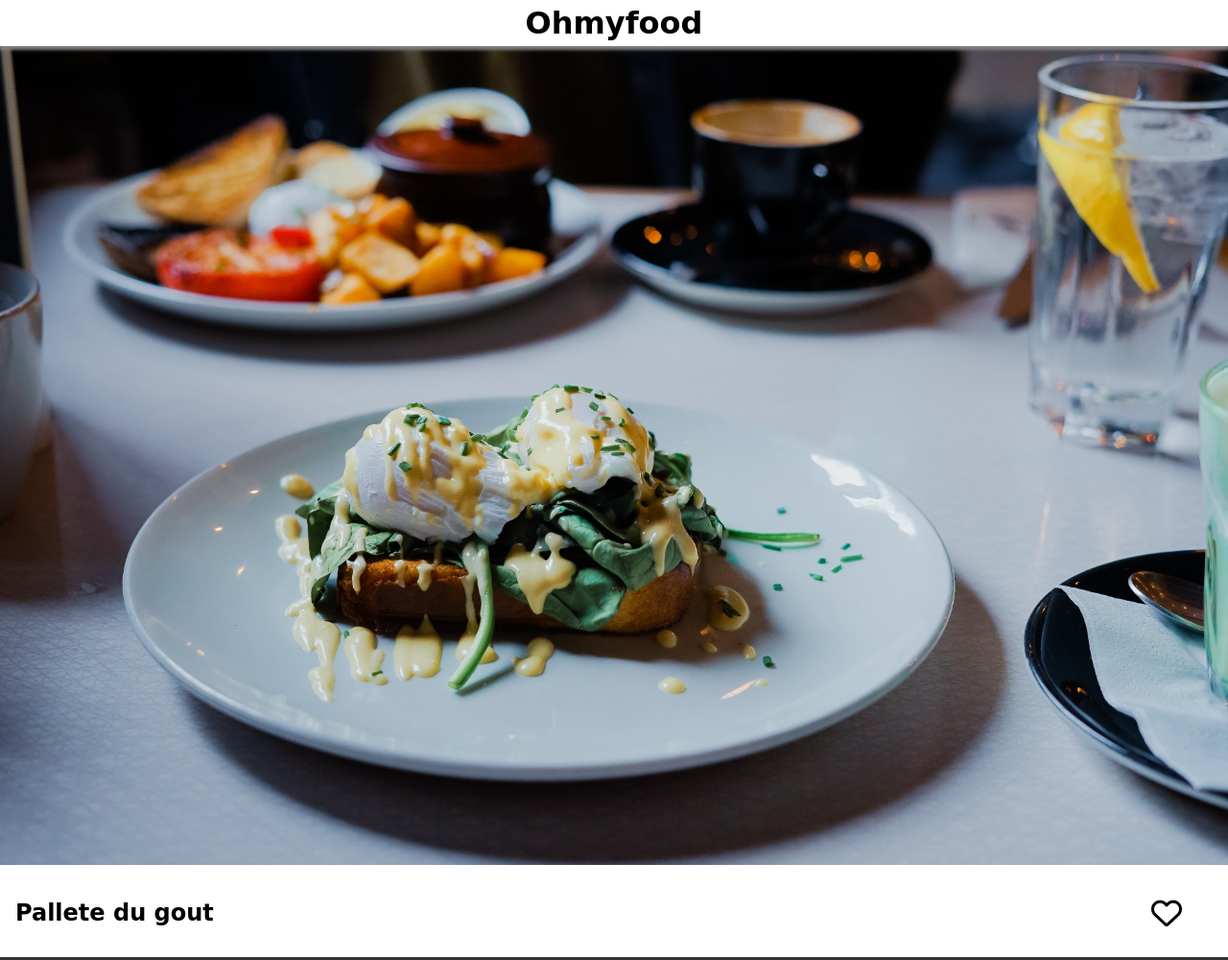
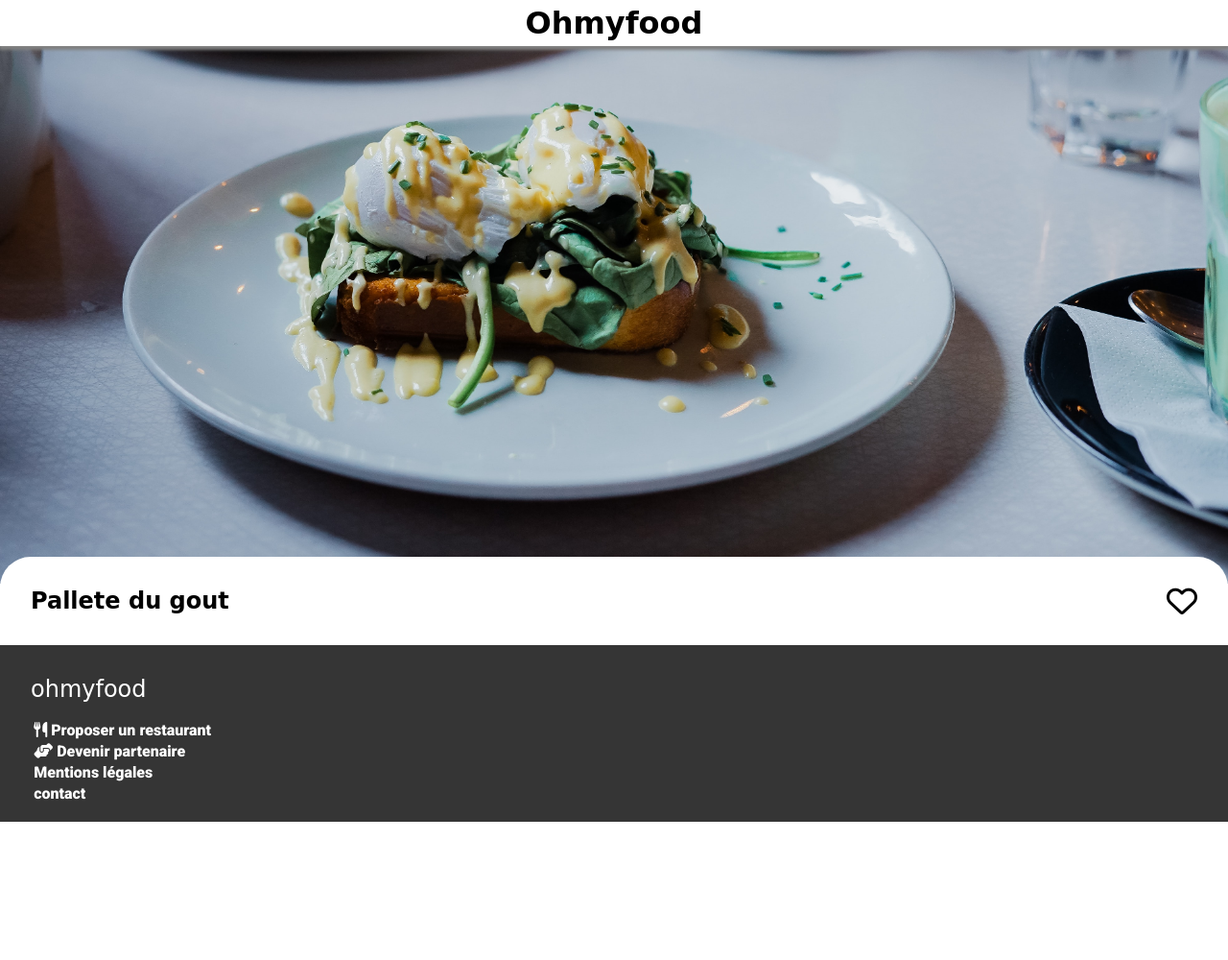
Before and after one commit to Angaye/Projet2-OhMyFood, a website: page pages/page1.html in a window 1280 px wide. Shown: the top 1000 px of the page at 96% size. After the commit the page ends 856 px from the top, so only its background shows below. Drawn offline with Linux system fonts and the light colour scheme; a web font is replaced by a local one.

Commit message:
reglage de padding au niveau coeur-restaurant1

```diff
--- a/pages/page1.html
+++ b/pages/page1.html
@@ -12,11 +12,11 @@
     <header>
         <h1>Ohmyfood</h1>
     </header>
-    <img src="../images/restaurants/menu1.jpg" alt="">
+   <div class="banner"> <img src="../images/restaurants/menu1.jpg" alt=""></div>
 
-    <main class="page1">
+    <div class="page1">
         <h2>Pallete du gout</h2>
-    </main>
+    </div>
 
     <footer>
         <h2>ohmyfood</h2>
--- a/sass/pages/restaurants.scss
+++ b/sass/pages/restaurants.scss
@@ -1,12 +1,18 @@
 @use "../utils/mixins";
 
-img{
-    max-width: 100%;
+.banner img{
+    width: 100%;
+    height: 70vh;
+    object-fit: cover;
+    object-position: center bottom;
 }
 .page1 {
-    padding: 0 1rem;
-h2{
-    @include mixins.coeur-annimation;
+    margin-top: -2rem;
+
+    h2{
+        @include mixins.coeur-annimation;
+        border-radius: 2rem 2rem 0 0;
     font-family: 'Shrikhand', cursive;
+    padding: 2rem 2rem;
 }
 }
```
Also changed, not shown: style.css, 1 other file.
